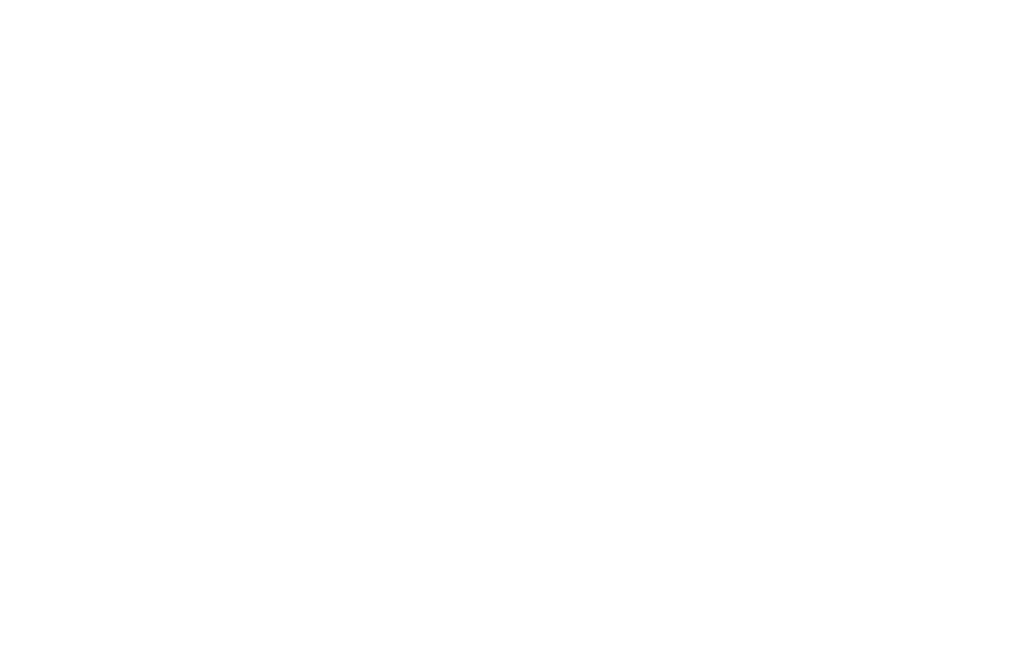
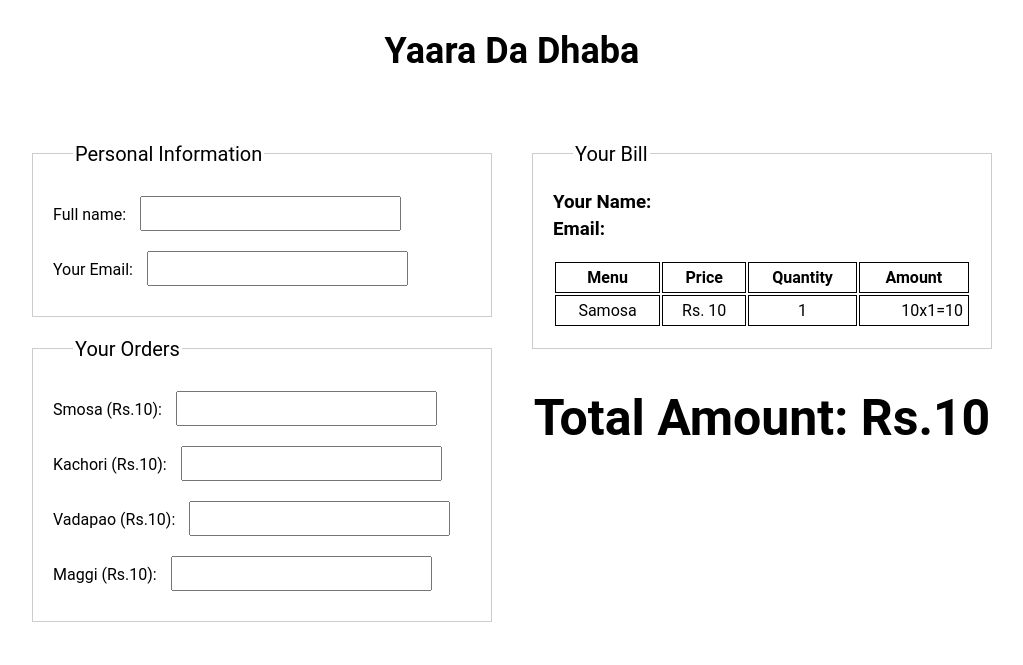
Before and after one commit to Jatin12dhiman/Bill-Generator, a plain HTML site: page index.html in a window 1280 px wide. Shown: the whole page, without its empty margins (128-1151 px from the left). Drawn offline with Linux system fonts and the light colour scheme.

Commit message:
Adding Code

```diff
--- a/index.html
+++ b/index.html
@@ -4,8 +4,57 @@
     <meta charset="UTF-8">
     <meta name="viewport" content="width=device-width, initial-scale=1.0">
     <title>Document</title>
+    <link rel="stylesheet" href="style.css">
 </head>
 <body>
+    <h2 >Yaara Da Dhaba</h2>
+    <div class="container-fluid">
+        <div class="container">
+            <div class="part1">
+                <fieldset>
+                    <legend>Personal Information</legend>
+                    Full name: <input type="text" id="name"><br/>
+                    Your Email: <input type="text" id="email">
+                </fieldset>
+            </div>
+            <div class="part2">
+                <fieldset>
+                    <legend>Your Orders</legend>
+                    Smosa (Rs.10): <input type="text"><br/>
+                    Kachori (Rs.10): <input type="text"><br/>
+                    Vadapao (Rs.10): <input type="text"><br/>
+                    Maggi (Rs.10): <input type="text"><br/>
+                </fieldset>
+            </div>
+        </div>
+        <div class="container">
+            <fieldset>
+                <legend>Your Bill</legend>
+                <h3>Your Name:  <span id="name2"> </span></h3>
+                <h3>Email: <span id="email2"></span></h3>
+                <table border="1">
+                    <tr><th>Menu</th><th>Price</th><th>Quantity</th><th>Amount</th></tr>
+                    <tr><td>Samosa</td><td>Rs. 10</td><td>1</td><td>10x1=10</td></tr>
+                </table>
+            </fieldset>
+            <h1>Total Amount: Rs.10</h1>
+        </div>
+    </div>
+    <script>
+        var name="";//Blank dena Padega kyoki bina chle kuch na kuch prit krega
+       document.getElementById("name").addEventListener("keyup",function(){
+       name= document.getElementById("name").value; //Value to text field k liye hota h
+        document.getElementById("name2").innerHTML=name; //Inner html is k liyef
+       })
 
+       var email="";//Blank dena Padega kyoki bina chle kuch na kuch prit krega
+       document.getElementById("email").addEventListener("keyup",function(){
+       email= document.getElementById("email").value; //Value to text field k liye hota h
+        document.getElementById("email2").innerHTML=email; //Inner html is k liyef
+       })
+
+
+
+    </script>
 </body>
 </html>
--- /dev/null
+++ b/style.css
@@ -0,0 +1,67 @@
+*{
+    box-sizing: border-box;
+    font-family: 'Roboto', sans-serif;
+}
+body{
+    margin:0;
+    padding:0
+}
+h1{
+    text-align: center;
+    margin: 40px auto;
+    font-size: 50px;
+}
+h2{
+    text-align:center;
+    font-size:36px;
+}
+.container-fluid{
+    width: 100%;
+    margin: 0 auto;
+    max-width: 1000px;
+}
+.container{
+    max-width: 500px;
+    width: 50%;
+    float: left;
+    margin: 0 auto;
+    border: none;
+    padding: 20px;
+}
+fieldset{
+    padding: 20px;
+    margin: 20px 0;
+    border: 1px solid #cccccc;
+    font-size: 16px;
+}
+legend{
+    margin-left: 20px;
+    font-size: 20px;
+}
+input{
+    width: auto;
+    margin: 10px;
+    padding: 5px;
+    font-size: 18px;
+}
+h3{
+    margin: 5px 0;
+}
+table{
+    width: 100%;
+    margin-top: 20px;
+    border: none;
+    text-align: center;
+}
+table td,table th{
+    padding: 5px;
+    margin: 0;
+    border: 1px solid #000000;
+}
+table tr td:last-child{
+    text-align: right;
+}
+ul li{
+    padding: 5px;
+    margin: 10px 0;
+}
```
